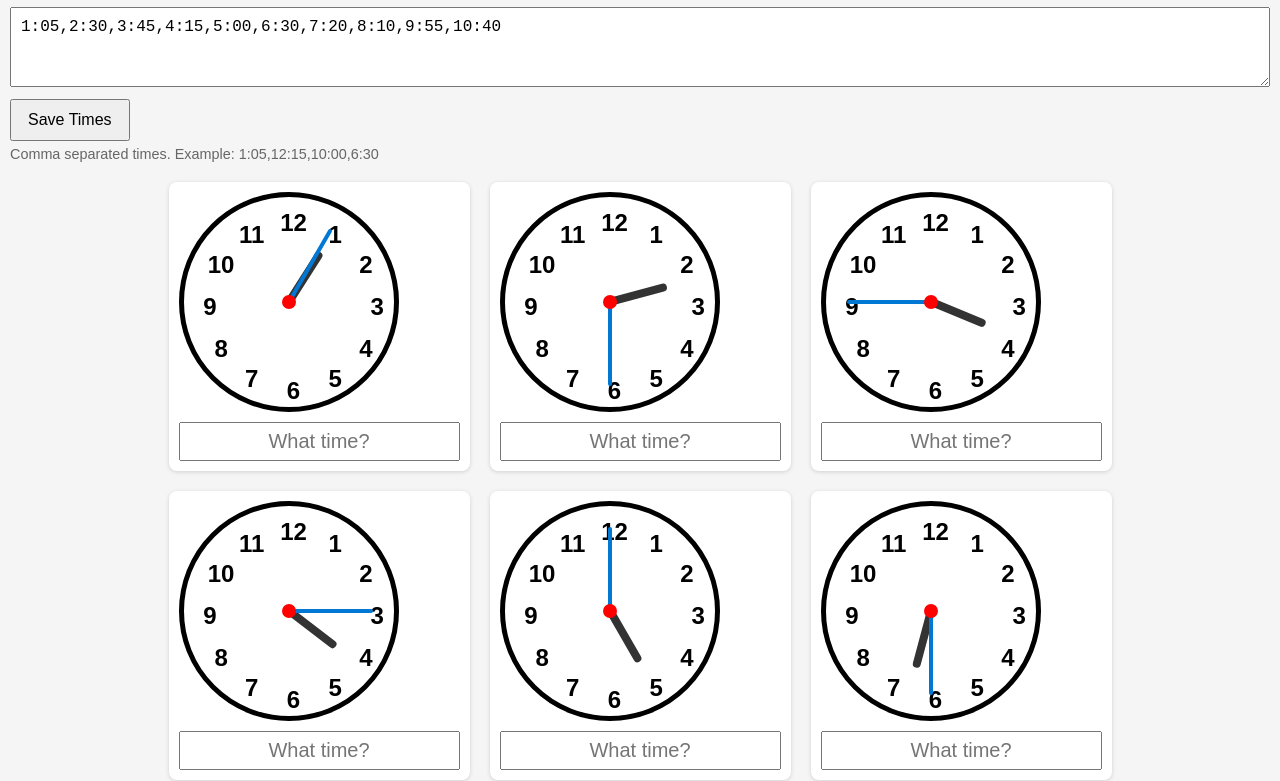
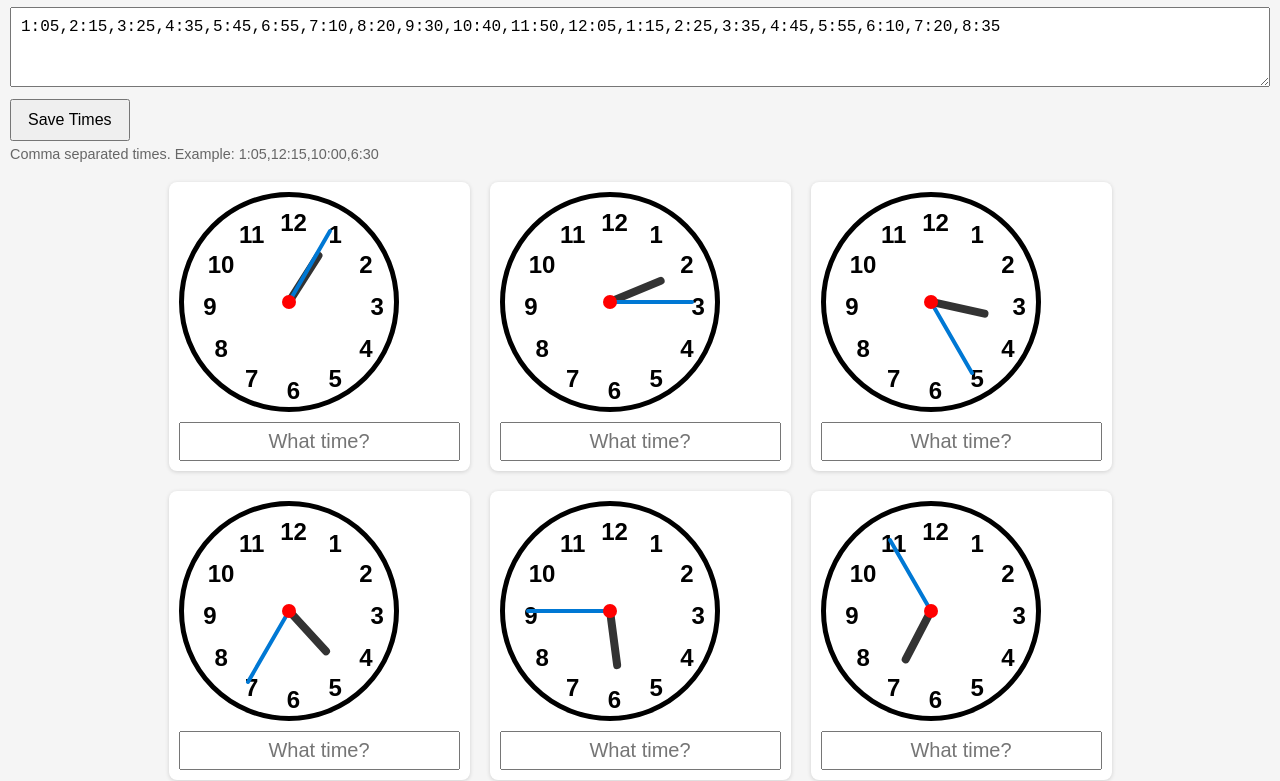
Before and after one commit to ssahoojh/my, a plain HTML site: page clock.html in a window 1280 px wide. Shown: the part 51-832 px from the top of the page. Drawn offline with Linux system fonts and the light colour scheme.

Commit message:
Change default times in localStorage
Updated default times stored in localStorage with new values.

```diff
--- a/clock.html
+++ b/clock.html
@@ -157,23 +157,7 @@ function initializeStorage() {
     if (localStorage.getItem(STORAGE_KEY))
         return;
 
-    const defaultTimes = [
-        "1:05",
-        "2:30",
-        "3:45",
-        "4:15",
-        "5:00",
-        "6:30",
-        "7:20",
-        "8:10",
-        "9:55",
-        "10:40"
-    ];
-
-    localStorage.setItem(
-        STORAGE_KEY,
-        defaultTimes.join(",")
-    );
+    localStorage.setItem(STORAGE_KEY,"1:05,2:15,3:25,4:35,5:45,6:55,7:10,8:20,9:30,10:40,11:50,12:05,1:15,2:25,3:35,4:45,5:55,6:10,7:20,8:35");
 }
 
 function saveTimes() {
```
